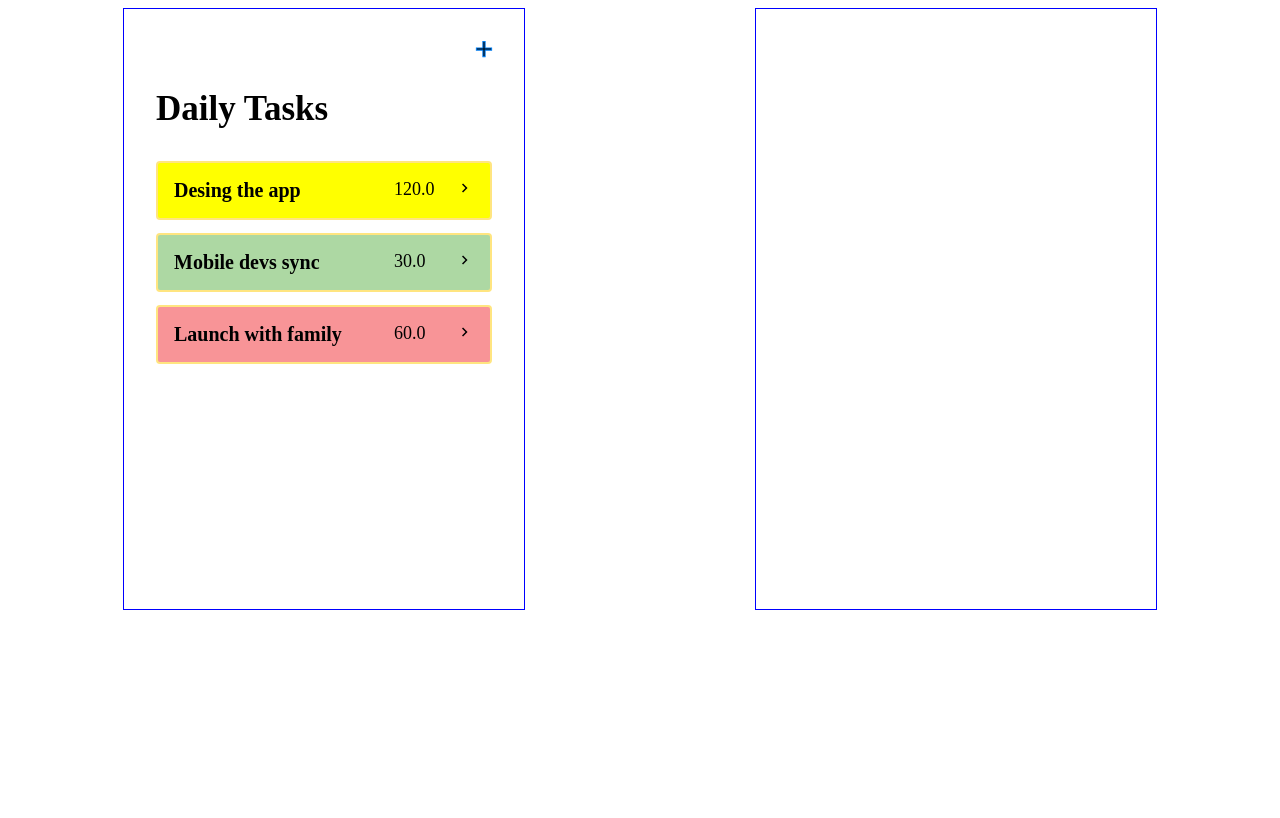
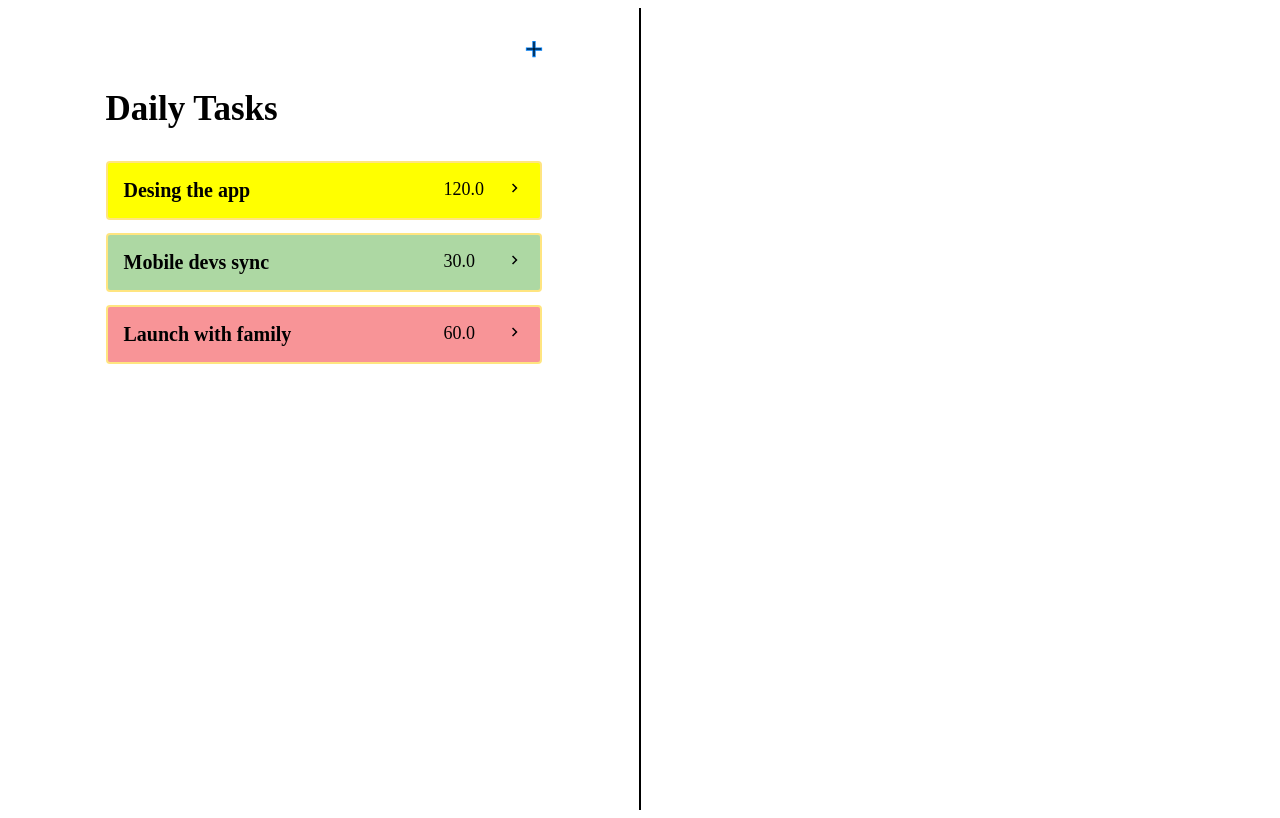
Before and after one commit to CasianoJr/daily-task, a React (Vite) app: page / in a window 1280 px wide. Built offline with nearby package versions, Linux system fonts and the light colour scheme; some icons are missing; a web font is replaced by a local one.

Commit message:
fix: vertical line

```diff
--- a/src/App.tsx
+++ b/src/App.tsx
@@ -11,6 +11,7 @@ const App = () => {
       <PageWrapper>
         <TaskListPage />
       </PageWrapper>
+      <div className="vertical-line"></div>
       <PageWrapper>
         <TaskDetailPage />
       </PageWrapper>
--- a/src/style.scss
+++ b/src/style.scss
@@ -6,10 +6,9 @@
 
 .app-wrapper {
   max-width: 500px;
-  min-width: 400px;
+  width: 500px;
   margin: auto;
-  min-height: 600px;
-  border: 1px solid blue;
+  min-height: 800px;
   background-color: #ffffff;
 }
 
@@ -73,6 +72,12 @@
     width: 80px;
     justify-content: space-between;
   }
+}
+
+// vertical-line
+.vertical-line {
+  height: 100vh;
+  border: 1px solid black;
 }
 
 /* TaskDetailPage */
```
